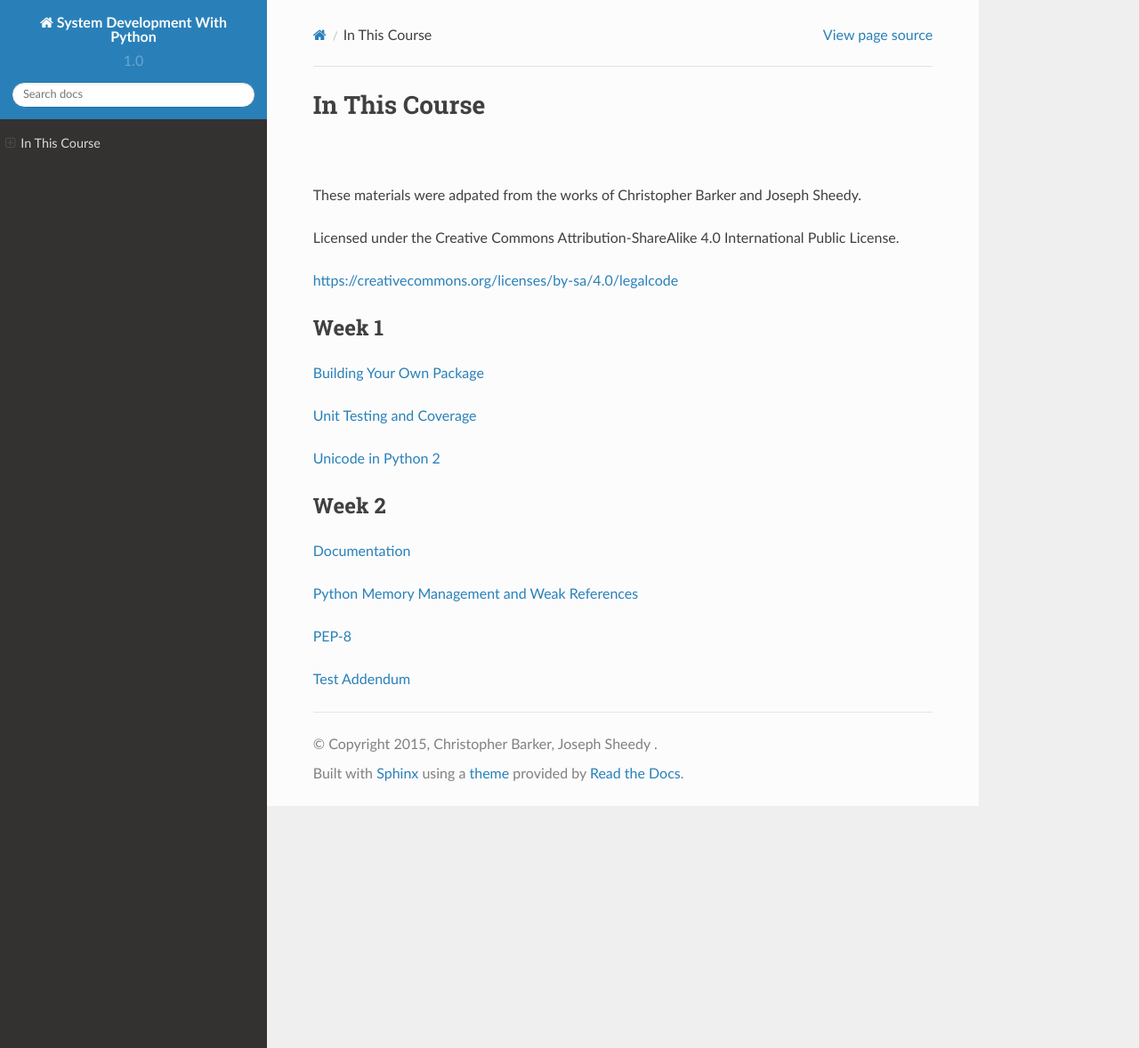
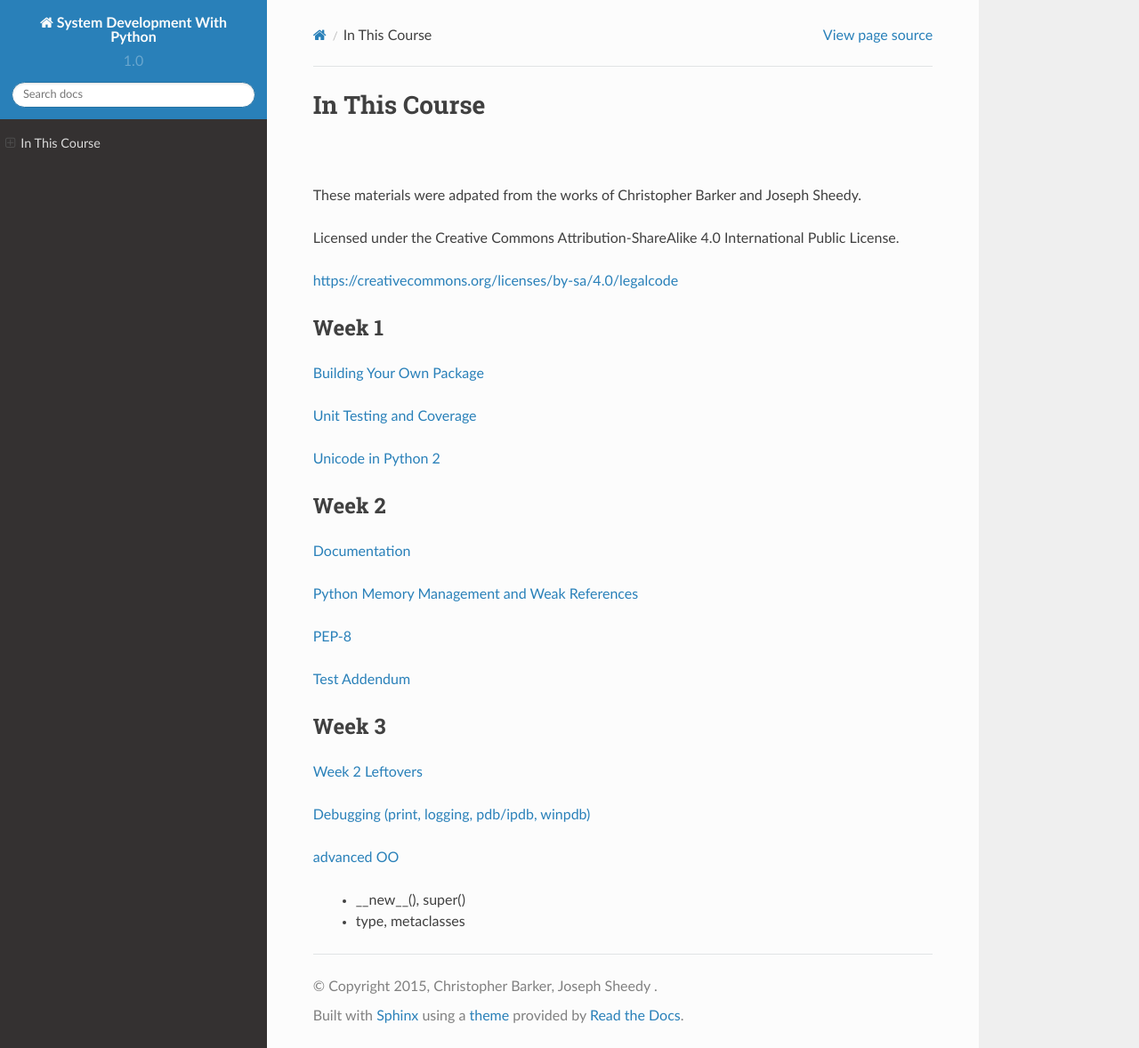
Before and after one commit to UWPCE-PythonCert/EMC-Python300-Spring2015, a Sphinx documentation site: the page built from slides_sources/source/index.rst, in a window 1280 px wide and 1178 px high. Shown: the whole window at 89% size. Built offline with Sphinx 7.4.7 and the Read the Docs theme 2.0.0, drawn with Linux system fonts in a browser that asks for light colours.

Commit message:
cruft from week-02 demo

```diff
--- a/slides_sources/source/index.rst
+++ b/slides_sources/source/index.rst
@@ -37,3 +37,18 @@ Week 2
   `PEP-8 <html_slides/pep8/index.html>`_
 
   :ref:`testing_addendum`
+
+Week 3
+===========
+
+.. rst-class:: left
+
+  :ref:`week_02_leftovers`
+
+  `Debugging (print, logging, pdb/ipdb, winpdb) <html_slides/03-debugging.html>`_
+
+  `advanced OO <html_slides/03-advanced-oo.html>`_
+
+    - \__new__(), super()
+
+    - type, metaclasses
```
Also changed, not shown: 2 other files.
